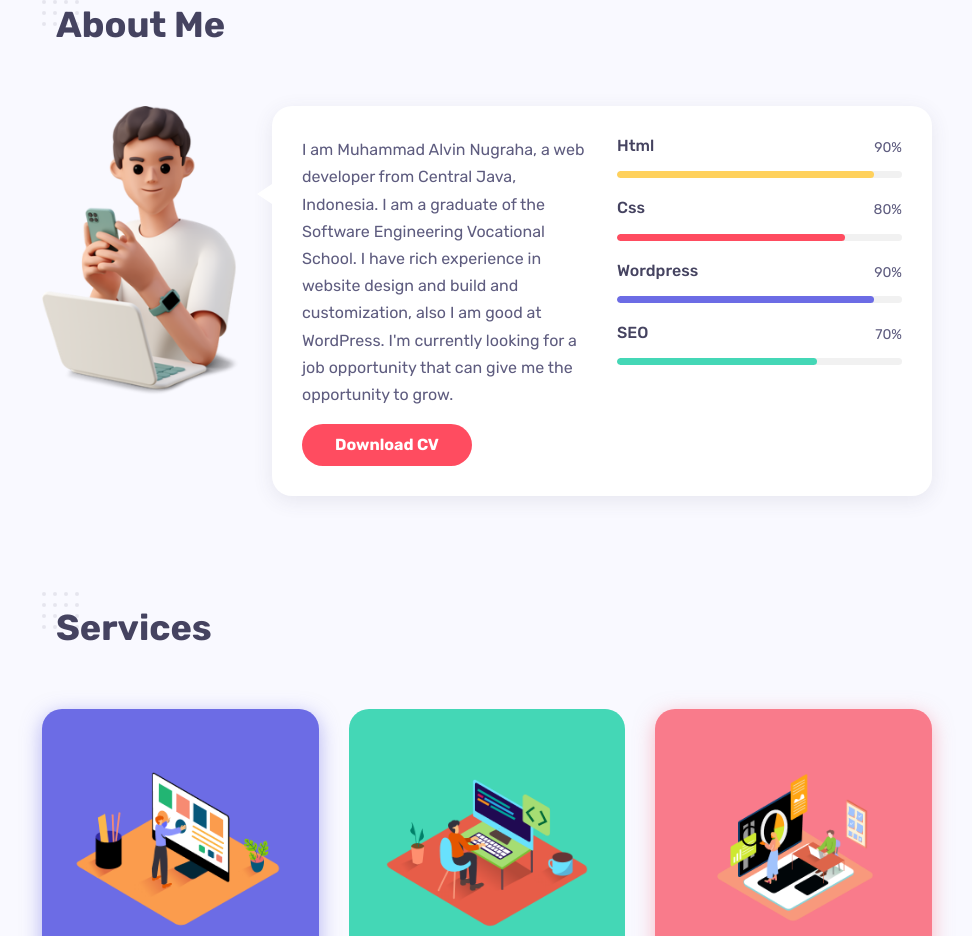
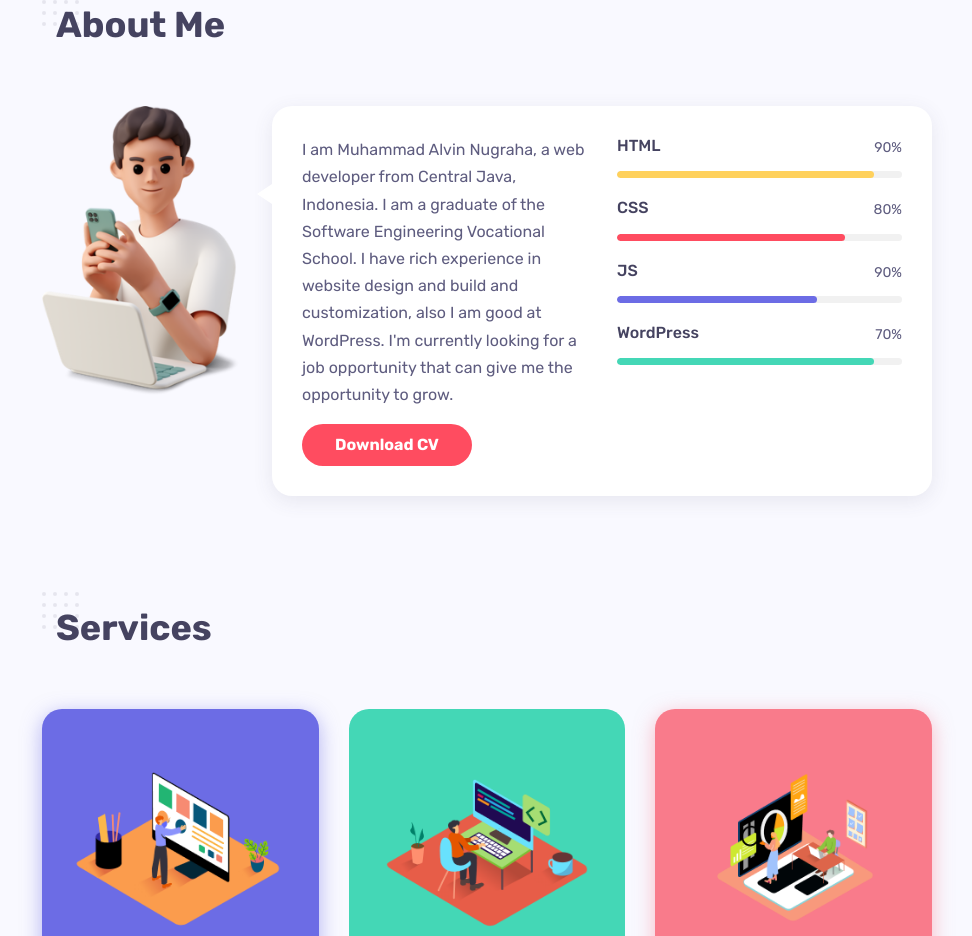
Before and after one commit to Manalpinn/Manalpinn.github.io, a plain HTML site: page index.html in a window 1280 px wide. Shown: the part 907-1843 px from the top of the page, without its empty margins (153-1125 px from the left). Drawn offline with Linux system fonts and the light colour scheme.

Commit message:
Update index.html

```diff
--- a/index.html
+++ b/index.html
@@ -187,7 +187,7 @@
 								<!-- skill item -->
 								<div class="skill-item">
 									<div class="skill-info clearfix">
-										<h4 class="float-left mb-3 mt-0">Html</h4>
+										<h4 class="float-left mb-3 mt-0">HTML</h4>
 										<span class="float-right">90%</span>
 									</div>
 									<div class="progress">
@@ -200,7 +200,7 @@
 								<!-- skill item -->
 								<div class="skill-item">
 									<div class="skill-info clearfix">
-										<h4 class="float-left mb-3 mt-0">Css</h4>
+										<h4 class="float-left mb-3 mt-0">CSS</h4>
 										<span class="float-right">80%</span>
 									</div>
 									<div class="progress">
@@ -213,11 +213,11 @@
 								<!-- skill item -->
 								<div class="skill-item">
 									<div class="skill-info clearfix">
-										<h4 class="float-left mb-3 mt-0">Wordpress</h4>
+										<h4 class="float-left mb-3 mt-0">JS</h4>
 										<span class="float-right">90%</span>
 									</div>
 									<div class="progress">
-										<div class="progress-bar data-background" role="progressbar" aria-valuemin="0" aria-valuemax="100" aria-valuenow="90" data-color="#6C6CE5">
+										<div class="progress-bar data-background" role="progressbar" aria-valuemin="0" aria-valuemax="100" aria-valuenow="70" data-color="#6C6CE5">
 										</div>
 									</div>
 									<div class="spacer" data-height="20"></div>
@@ -226,11 +226,11 @@
 								 <!--skill item-->
 								 <div class="skill-item">
 									<div class="skill-info clearfix">
-										<h4 class="float-left mb-3 mt-0">SEO</h4>
+										<h4 class="float-left mb-3 mt-0">WordPress</h4>
 										<span class="float-right">70%</span>
 									</div>
 									<div class="progress">
-										<div class="progress-bar data-background" role="progressbar" aria-valuemin="0" aria-valuemax="100" aria-valuenow="70" data-color="#44d7b6">
+										<div class="progress-bar data-background" role="progressbar" aria-valuemin="0" aria-valuemax="100" aria-valuenow="90" data-color="#44d7b6">
 										</div>
 									</div>
 								</div>
```
